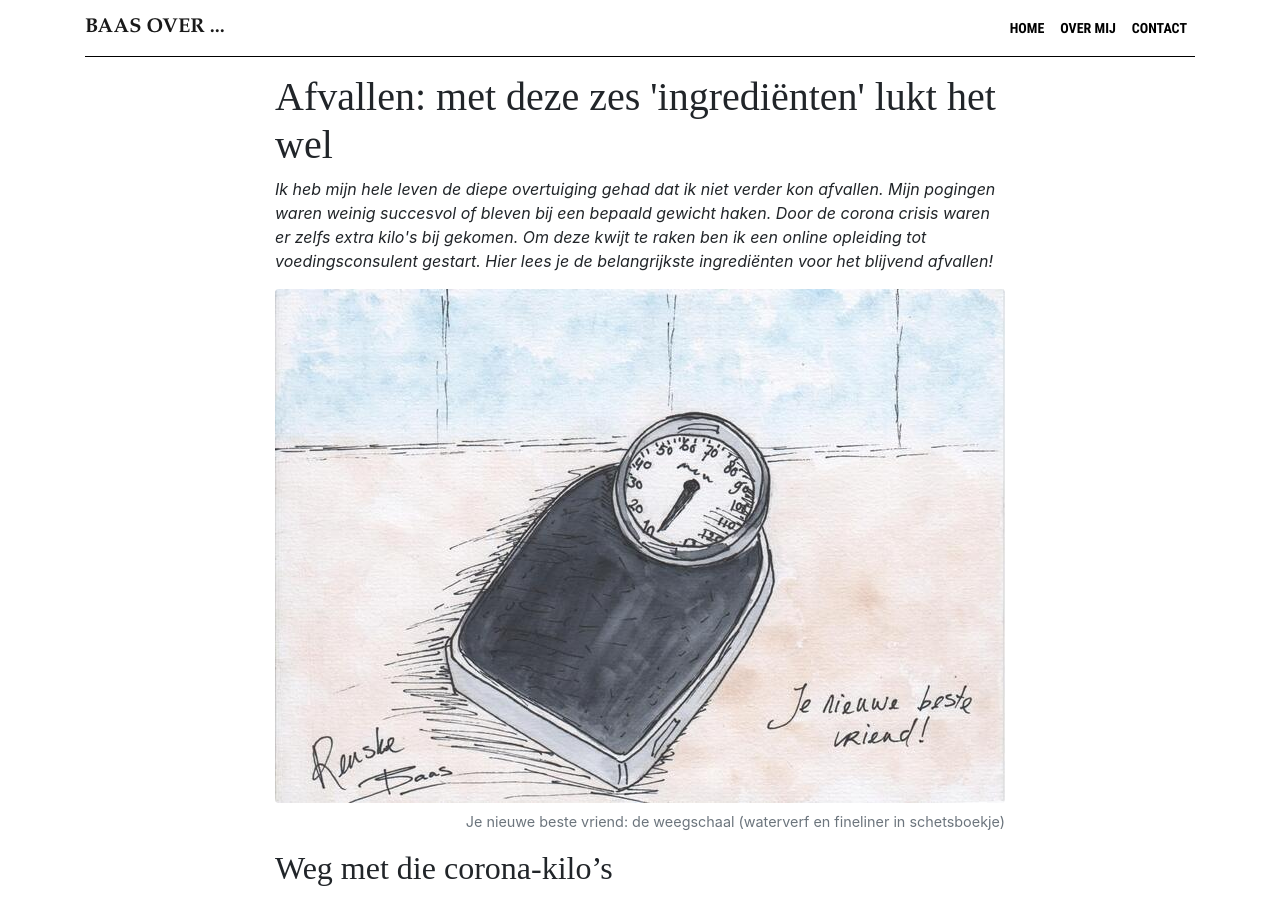
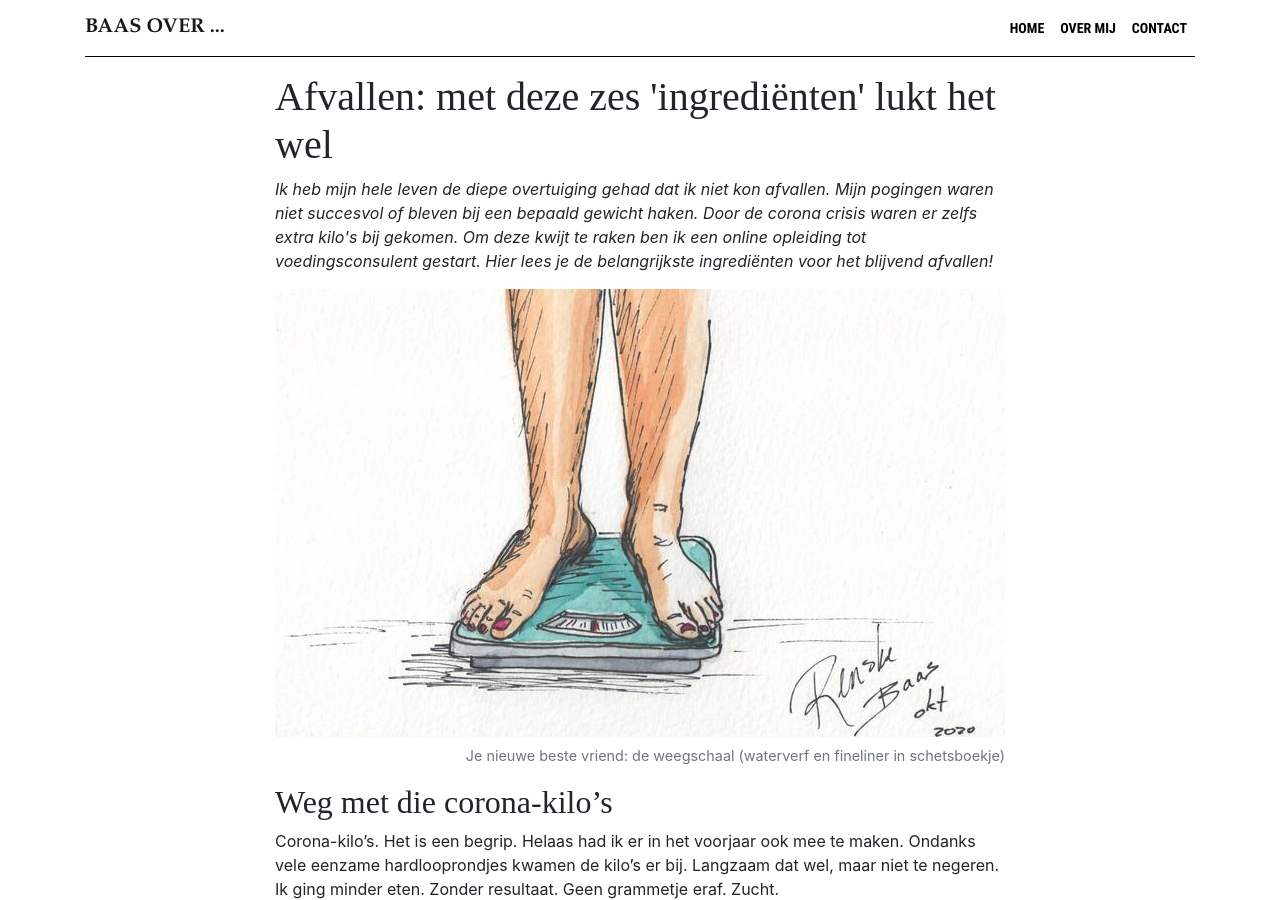
Before and after one commit to BaasLimited/baasovereten.github.io, a Jekyll site: the page built from _posts/2020-10-24-afvallen.md, in a window 1280 px wide and 900 px high. Built offline with Jekyll 4.4.1, drawn with Linux system fonts in a browser that asks for light colours; some web fonts are replaced; a script that is not in the unit is left out; comment, search, counter and statistics services are not loaded.

Commit message:
Update 2020-10-24-afvallen.md

```diff
--- a/_posts/2020-10-24-afvallen.md
+++ b/_posts/2020-10-24-afvallen.md
@@ -3,9 +3,9 @@ title:      "Afvallen: met deze zes 'ingrediënten' lukt het wel"
 date:       2020-10-24 14:00:00 +0200
 tags:       ["Over afvallen", "Over eten"]
 category:   "over-afvallen"
-image:      /uploads/weegschaal.jpg
+image:      /uploads/weegschaal3.jpg
 caption:    "Je nieuwe beste vriend: de weegschaal (waterverf en fineliner in schetsboekje)"
-excerpt:    "Ik heb mijn hele leven de diepe overtuiging gehad dat ik niet verder kon afvallen. Mijn pogingen waren weinig succesvol of bleven bij een bepaald gewicht haken. Door de corona crisis waren er zelfs extra kilo's bij gekomen. Om deze kwijt te raken ben ik een online opleiding tot voedingsconsulent gestart. Hier lees je de belangrijkste ingrediënten voor het blijvend afvallen!"
+excerpt:    "Ik heb mijn hele leven de diepe overtuiging gehad dat ik niet kon afvallen. Mijn pogingen waren niet succesvol of bleven bij een bepaald gewicht haken. Door de corona crisis waren er zelfs extra kilo's bij gekomen. Om deze kwijt te raken ben ik een online opleiding tot voedingsconsulent gestart. Hier lees je de belangrijkste ingrediënten voor het blijvend afvallen!"
 published:  true
 ---
 
```
